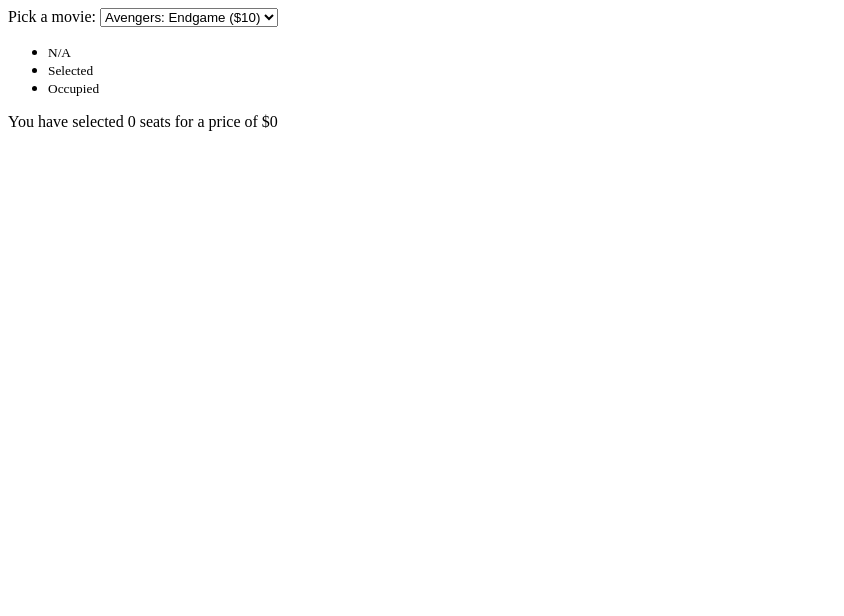
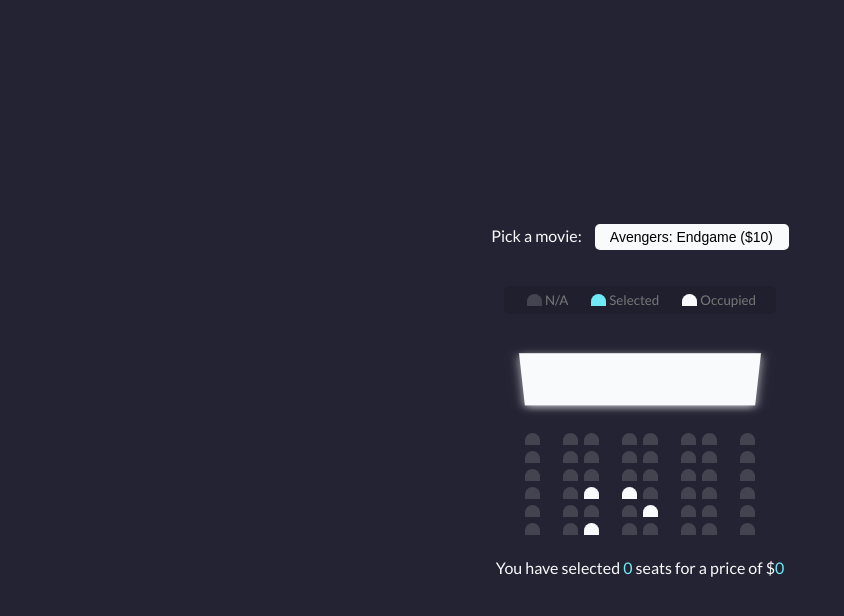
Before and after one commit to Aryan3212/movie-seat-booking, a plain HTML site: page index.html in a window 1280 px wide. Shown: the whole page, without its empty margins (0-844 px from the left). Drawn offline with Linux system fonts and the light colour scheme; the site is published under a folder, as on GitHub Pages, so addresses that start at the root find nothing.

Commit message:
Update index.html

```diff
--- a/index.html
+++ b/index.html
@@ -4,7 +4,7 @@
     <meta charset="UTF-8">
     <meta http-equiv="X-UA-Compatible" content="IE=edge">
     <meta name="viewport" content="width=device-width, initial-scale=1.0">
-    <link rel="stylesheet" href="/./styles.css">
+    <link rel="stylesheet" href="styles.css">
 
     <title>Project: Movie Seat Booking</title>
 </head>
```
